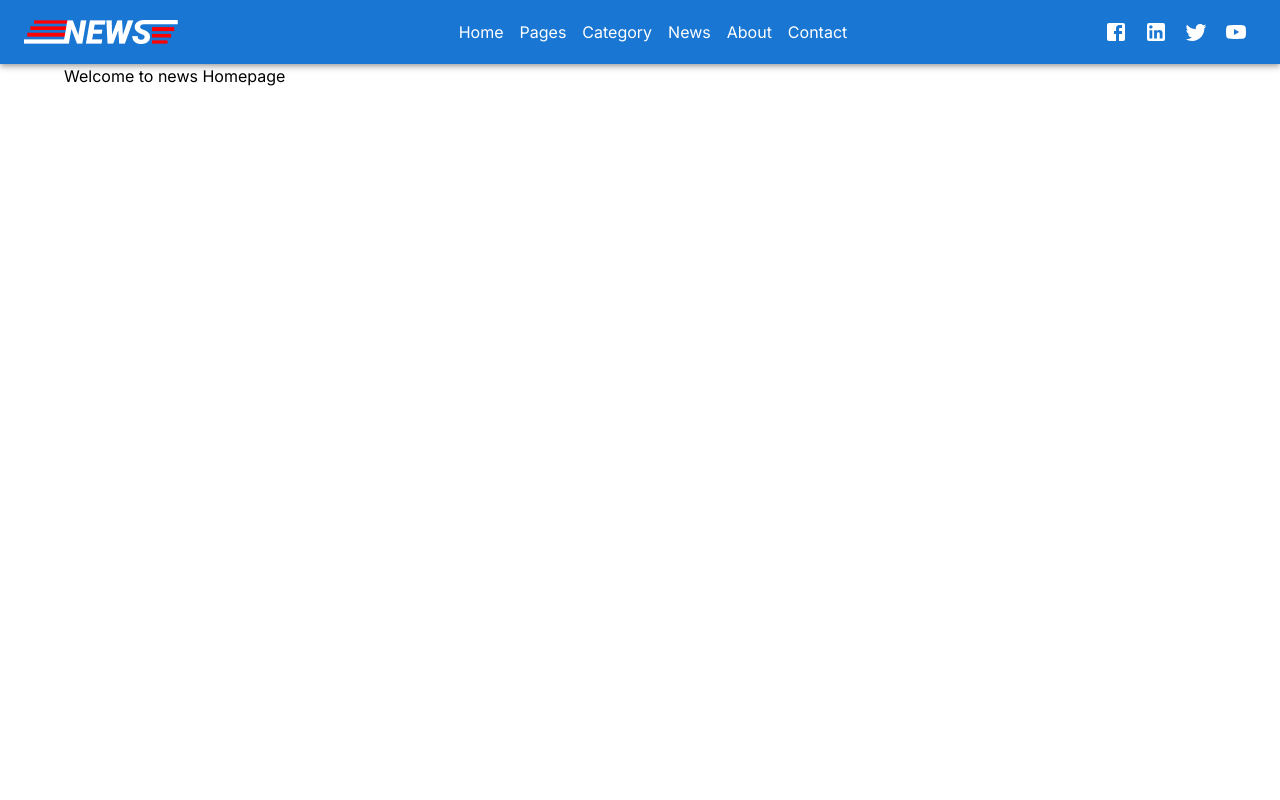
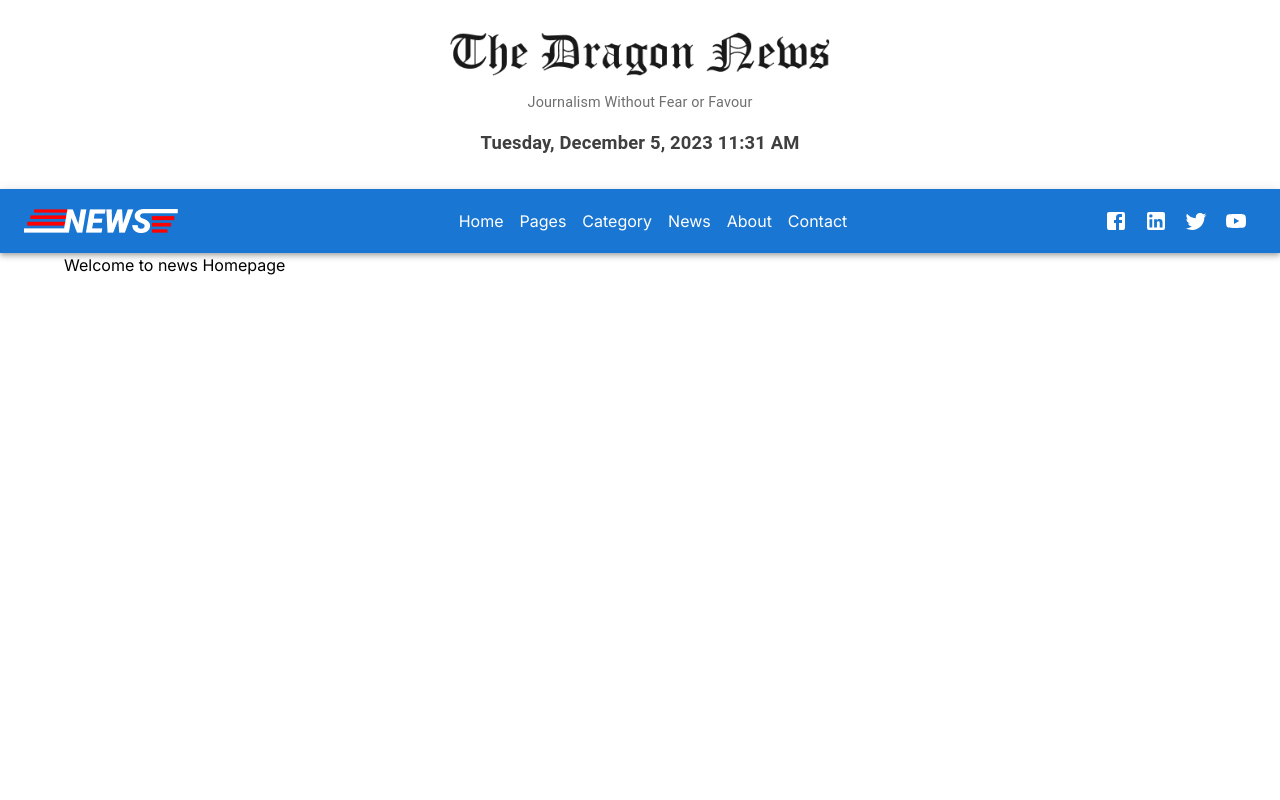
Before and after one commit to rafimd422/dragon-news, a Next.js app: page / in a window 1280 px wide. Shown: the top 800 px of the page. Built offline with nearby package versions, Linux system fonts and the light colour scheme.

Commit message:
installed moment js and created a header component and added here current date time and year by using moment js

```diff
--- a/package.json
+++ b/package.json
@@ -13,6 +13,7 @@
     "@emotion/styled": "^11.11.0",
     "@mui/icons-material": "^5.14.19",
     "@mui/material": "^5.14.19",
+    "moment": "^2.29.4",
     "next": "14.0.3",
     "react": "^18",
     "react-dom": "^18"
--- a/src/app/layout.js
+++ b/src/app/layout.js
@@ -3,6 +3,7 @@ import './globals.css'
 import NavBar from '@/components/shared/NavBar'
 import Footer from '@/components/shared/Footer'
 import { Container } from '@mui/material'
+import Header from '@/components/shared/Header'
 
 const inter = Inter({ subsets: ['latin'] })
 
@@ -15,6 +16,7 @@ export default function RootLayout({ children }) {
   return (
     <html lang="en">
       <body className={inter.className}>
+        <Header />
         <NavBar />
         <Container maxWidth='lg' className='min-h-screen'>
         {children}
--- /dev/null
+++ b/src/components/shared/Header.js
@@ -0,0 +1,28 @@
+'use client'
+import { Box, Container, Typography } from "@mui/material"
+import Image from "next/image"
+import headerImg from '@/assets/theDragonNews.png'
+import moment from "moment/moment"
+
+const Header = () => {
+  return (
+<Box paddingY={'2rem'}>
+    <Container align='center'>
+<Image
+width={380}
+height={500}
+src={headerImg}
+alt="BrandImage"
+/>
+<Typography color={'#706F6F'} marginY={'1rem'} fontSize={'.9rem'}>
+Journalism Without Fear or Favour
+</Typography>
+<Typography color={'#403F3F'} fontWeight={'bold'} marginTop={'1rem'} fontSize={'1.15rem'}>
+{moment().format('LLLL')}
+</Typography>
+    </Container>
+</Box>
+  )
+}
+
+export default Header
```
Also changed, not shown: src/assets/theDragonNews.png (added), 1 other file (tests, documents, lock files or other folders).
